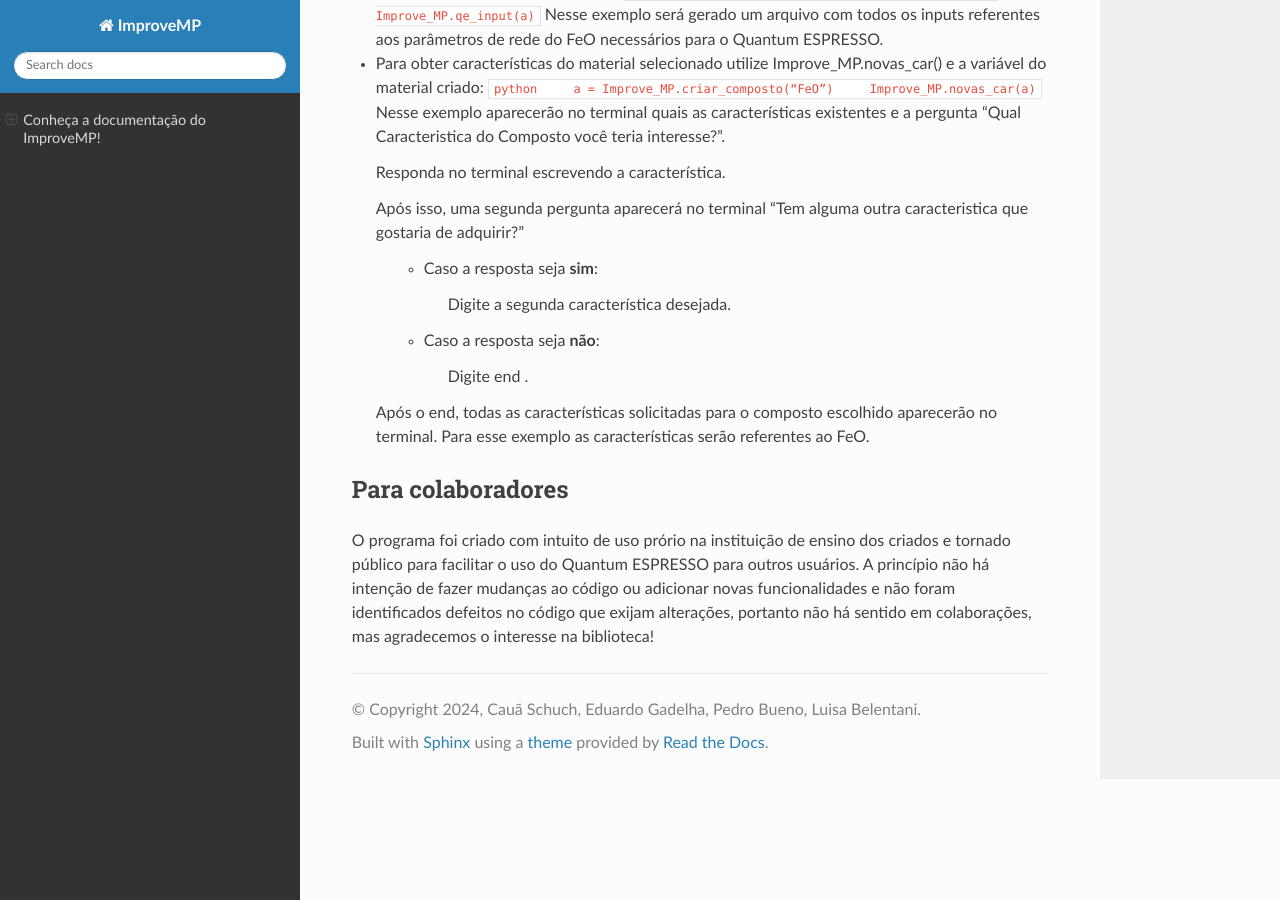
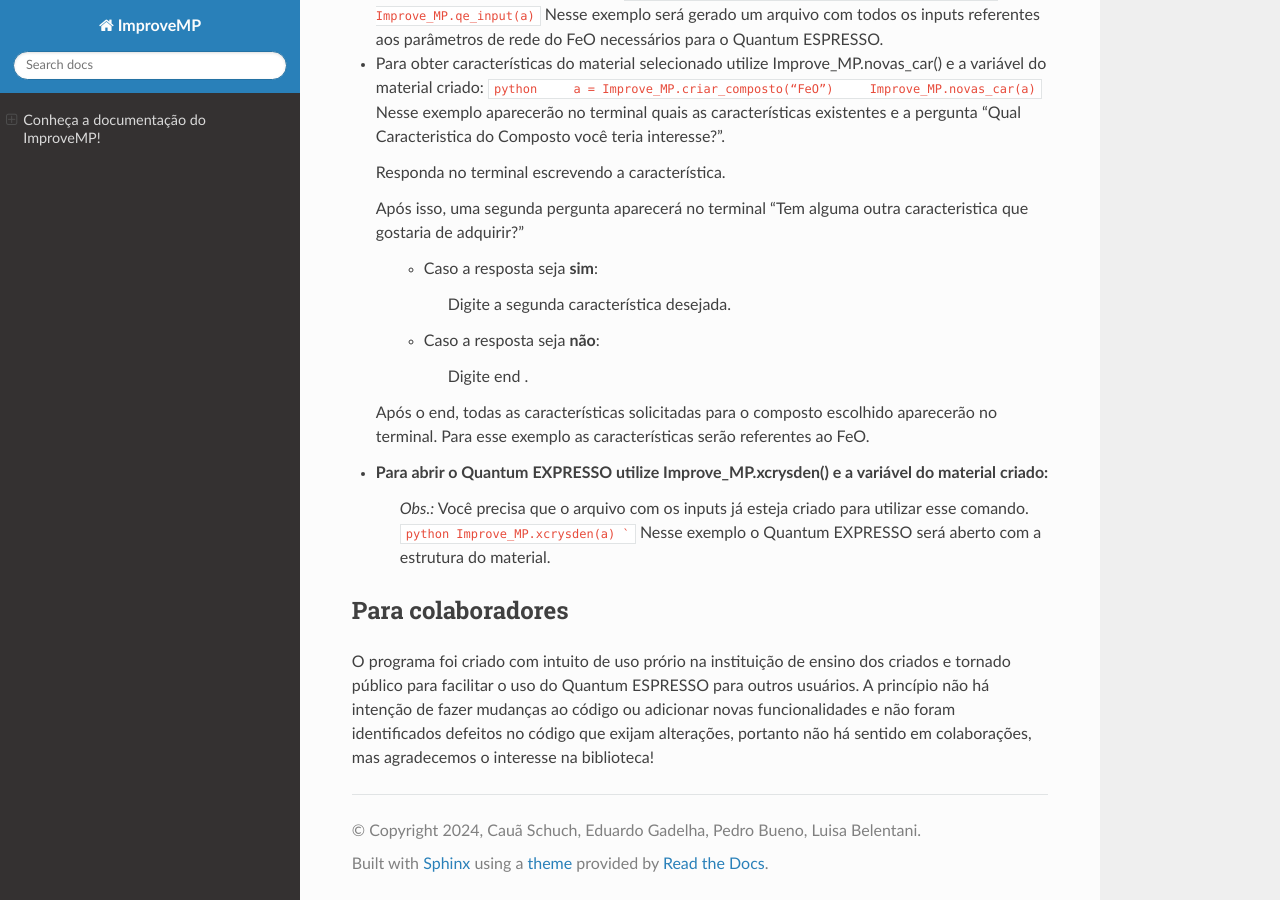
Before and after one commit to cauaschuch/ImproveMP, a Sphinx documentation site: the page built from docs/source/index.rst, in a window 1280 px wide and 900 px high, scrolled down 1686 px. Built offline with Sphinx 7.4.7 and the Read the Docs theme 3.1.0, drawn with Linux system fonts in a browser that asks for light colours.

Commit message:
documentação

````diff
--- a/docs/source/index.rst
+++ b/docs/source/index.rst
@@ -95,6 +95,13 @@ Insira sua chave no comando:
    escolhido aparecerão no terminal. Para esse exemplo as
    características serão referentes ao FeO.
 
+- Para abrir o Quantum EXPRESSO utilize Improve_MP.xcrysden() e a variável do material criado:
+    *Obs.:* Você precisa que o arquivo com os inputs já esteja criado para utilizar esse comando.
+    ``python
+    Improve_MP.xcrysden(a)
+    ```
+    Nesse exemplo o Quantum EXPRESSO será aberto com a estrutura do material.
+
 Para colaboradores
 ------------------
 
````
Also changed, not shown: README.en.md (+8 -0 lines), README.md (+6 -0 lines).
